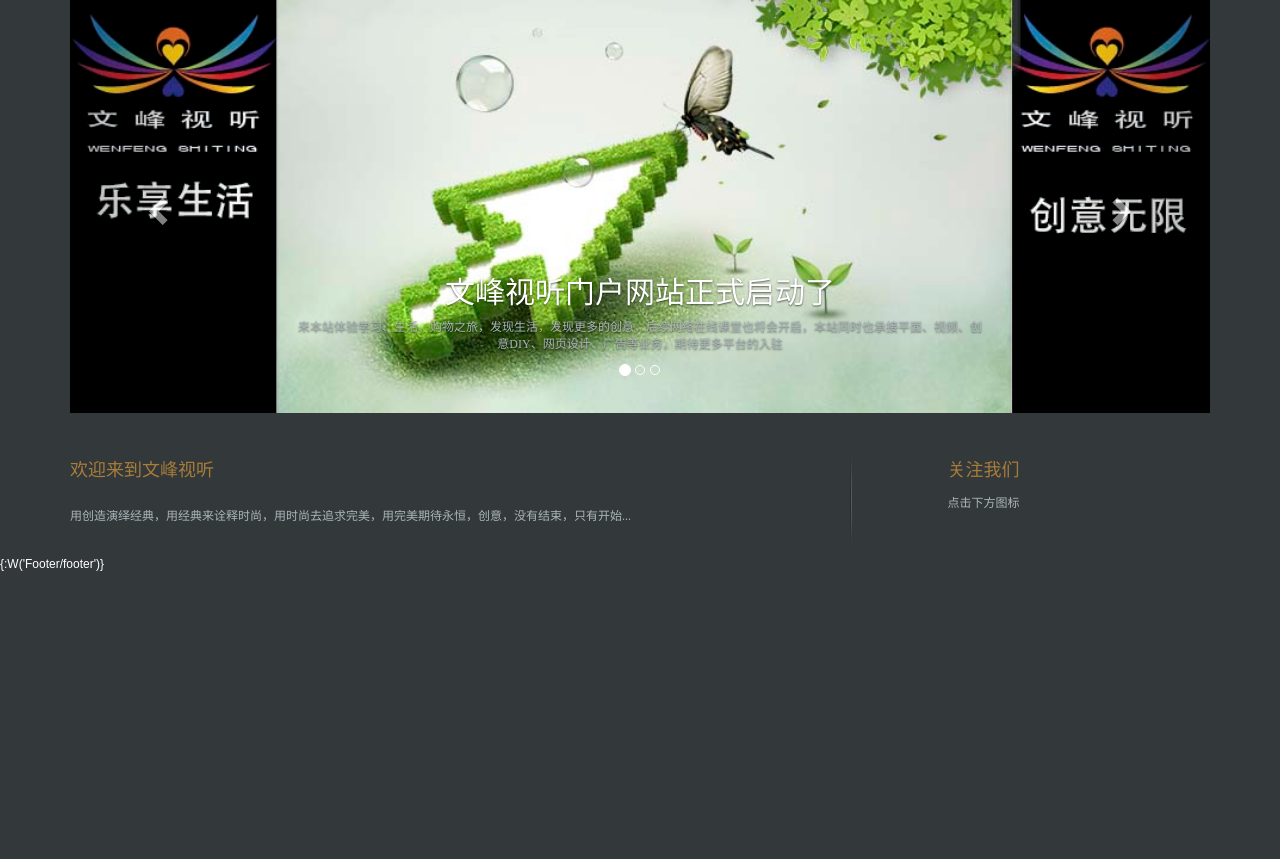
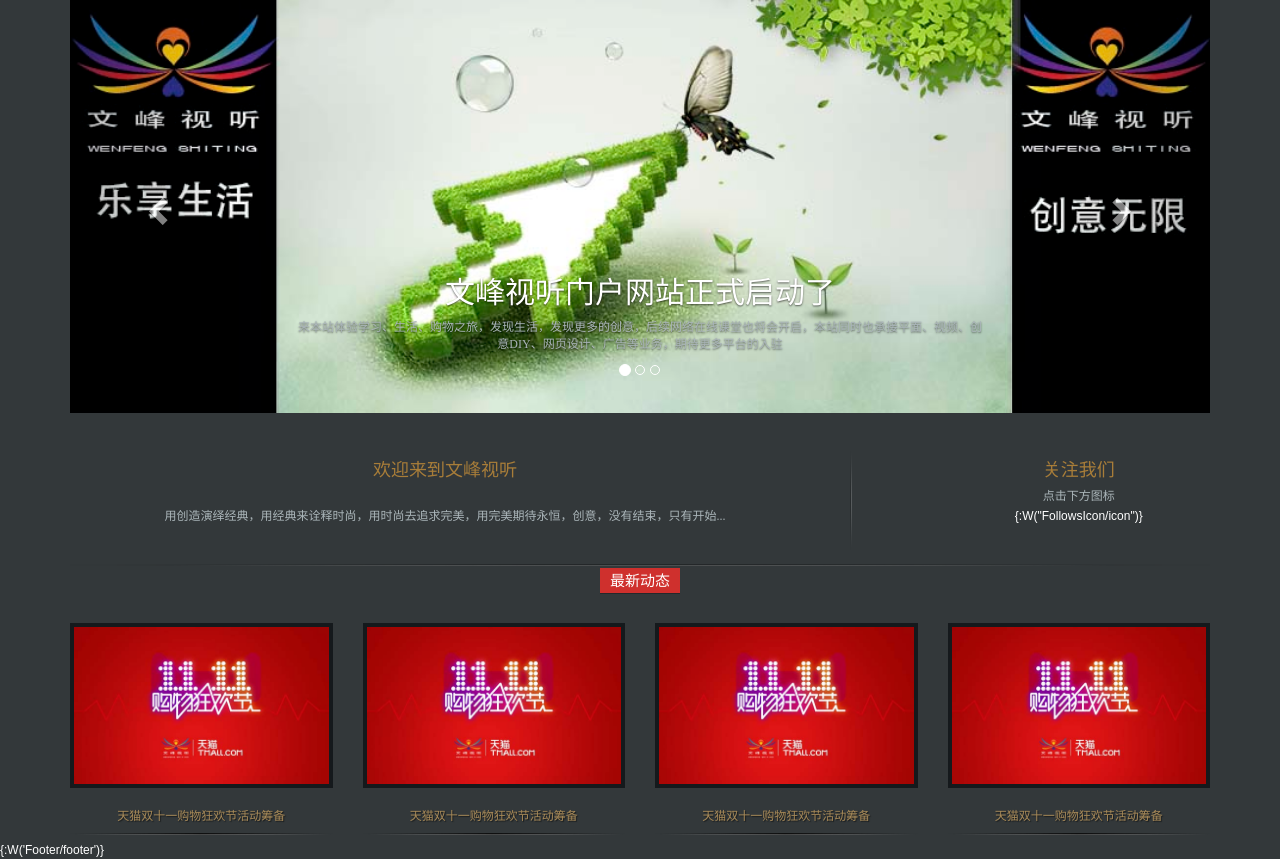
Before and after one commit to PHPTeam1234/wfst, a PHP site: page /DbName/Application/Home/View/Index/index1.html in a window 1280 px wide. Shown: the part 83-942 px from the top of the page. Before the commit the page ends 654 px from the top, so only its background shows below. Run offline with PHP 8.4, Linux system fonts and the light colour scheme.

Commit message:
再更新
再更新,确定相框

```diff
--- a/Application/Home/View/Index/index1.html
+++ b/Application/Home/View/Index/index1.html
@@ -118,9 +118,88 @@
 							<div class="w_right">
 								<h4>关注我们</h4>
 								<p>点击下方图标</p>
+								{:W("FollowsIcon/icon")}
 							</div>
 						</div>
 					</div>
+				</div>
+			</div>
+		</div>
+	</div>
+
+	<!-- 分割线 -->
+	<div class="row">
+		<div class="col-md-12">
+			<div class="container">
+				<img src="__PUBLIC__/images/sep_big.png">
+			</div>
+		</div>
+	</div>
+
+	<!-- 最新动态 -->
+	<div class="row">
+		<div class="col-md-12">
+			<div class="ZXDT">
+				<span>最新动态</span>
+			</div>
+		</div>
+		<div class="container dtlb">
+			<div class="row">
+				<div class="col-md-3">
+					<div class='thumbnail'>
+	                    <div class="image-hover">
+	                        <img class="inner-img" src="__PUBLIC__/images/tmb.jpg">
+	                        <a href="#" class="zoom-fadeIn img-fadeIn"></a>
+	                        <a href="#" class="img-fadeIn"></a>
+	                        <span class="img-cover"></span>
+	                    </div>
+	                </div>
+	                <a class="" href="#">
+	                	天猫双十一购物狂欢节活动筹备
+	                </a>
+	                <img src="__PUBLIC__/images/sep_small.png">
+				</div>
+				<div class="col-md-3">
+					<div class='thumbnail'>
+	                    <div class="image-hover">
+	                        <img class="inner-img" src="__PUBLIC__/images/tmb.jpg">
+	                        <a href="#" class="zoom-fadeIn img-fadeIn"></a>
+	                        <a href="#" class="img-fadeIn"></a>
+	                        <span class="img-cover"></span>
+	                    </div>
+	                </div>
+	                <a class="" href="#">
+	                	天猫双十一购物狂欢节活动筹备
+	                </a>
+	                <img src="__PUBLIC__/images/sep_small.png">
+				</div>
+				<div class="col-md-3">
+					<div class='thumbnail'>
+	                    <div class="image-hover">
+	                        <img class="inner-img" src="__PUBLIC__/images/tmb.jpg">
+	                        <a href="#" class="zoom-fadeIn img-fadeIn"></a>
+	                        <a href="#" class="img-fadeIn"></a>
+	                        <span class="img-cover"></span>
+	                    </div>
+	                </div>
+	                <a class="" href="#">
+	                	天猫双十一购物狂欢节活动筹备
+	                </a>
+	                <img src="__PUBLIC__/images/sep_small.png">
+				</div>
+				<div class="col-md-3">
+					<div class='thumbnail'>
+	                    <div class="image-hover">
+	                        <img class="inner-img" src="__PUBLIC__/images/tmb.jpg">
+	                        <a href="#" class="zoom-fadeIn img-fadeIn"></a>
+	                        <a href="#" class="img-fadeIn"></a>
+	                        <span class="img-cover"></span>
+	                    </div>
+	                </div>
+	                <a class="" href="#">
+	                	天猫双十一购物狂欢节活动筹备
+	                </a>
+	                <img src="__PUBLIC__/images/sep_small.png">
 				</div>
 			</div>
 		</div>
--- a/Public/CSS/Index1/index1.css
+++ b/Public/CSS/Index1/index1.css
@@ -47,6 +47,11 @@
     color: #FFFFFF;
     background-color: #33383a;
 }
+
+.a-followsIcon {
+    display: inline-block;
+    margin :3px;
+   }
 
 /**
 	顶部
@@ -144,6 +149,7 @@
 
 .welcome .c_welcome {
 	height: 95px;
+	text-align: center;
 }
 
 .welcome .c_welcome .w_left {
@@ -156,7 +162,7 @@
 
 .welcome .c_welcome .w_right {
 	height: 95px;
-	line-height: 25px;
+	line-height: 10px;
 }
 
 /**
@@ -184,5 +190,18 @@
 */
 .dtlb {
 	text-align: center;
-	margin-top: 20px;
+	margin-top: 50px;
 }
+/**
+	修改缩略图样式
+*/
+.thumbnail	{
+  	padding: 0px;
+  	border:  none;
+    /*overflow: hidden;*/
+}
+
+.thumbnail img {
+  	/*padding: 4px;*/
+    border: 4px solid #15191c;
+  }
```
